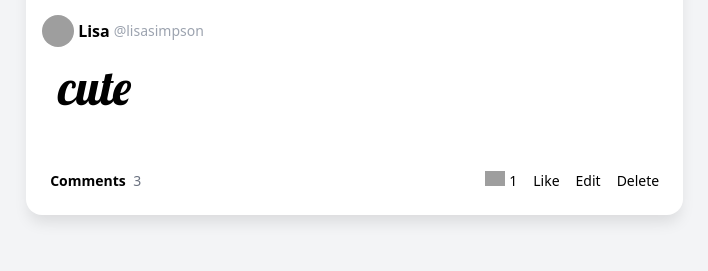
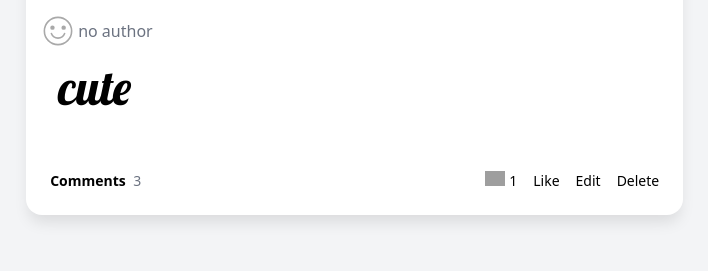
Before and after one commit to Hang8s/awesome_by_guide, a Django app: page / in a window 1280 px wide. Shown: the part 4930-5201 px from the top of the page, without its empty margins (80-788 px from the left). Run offline with Django 5.2, Linux system fonts and the light colour scheme; data comes from the database, SQL or seed files in the repository; both versions use the stored data as it was after the commit; some libraries are stand-ins or nearby versions; grey boxes are pictures that could not be loaded.

Commit message:
bug fixed 1

```diff
--- a/posts/models.py
+++ b/posts/models.py
@@ -1,4 +1,5 @@
 from django.db import models
+from django.contrib.auth.models import User
 import uuid
 
 # Create your models here.
@@ -7,6 +8,7 @@ class Post(models.Model):
     artist = models.CharField(max_length=500,null = True)
     url = models.URLField(max_length=500,null=True)
     image = models.URLField(max_length=500)
+    author = models.ForeignKey(User,on_delete=models.SET_NULL,null=True,related_name='posts')
     body = models.TextField()
     tags = models.ManyToManyField('Tag')
     created = models.DateTimeField(auto_now_add=True)
--- a/templates/posts/post.html
+++ b/templates/posts/post.html
@@ -1,3 +1,4 @@
+{% load static %}
 <article class="card">
     <div class="flex items-center justify-between px-4 h-14">
         <h3 class="text-start leading-5 mr-1">{{ post.title }}</h3>
@@ -7,17 +8,25 @@
         <a href="{% url 'post' post.id %}"><img class="w-full" src="{{ post.image }}"></a>
     </figure>
     <div class="p-4 pb-2">
+        {% if post.author %}
         <a class="flex items-center gap-1 mb-4" href="">
-            <img class="w-8 h-8 object-cover rounded-full" src="https://img.icons8.com/small/96/A9A9A9/happy.png">
-            <span class="font-bold hover:underline">Lisa</span>
-            <span class="text-sm text-gray-400">@lisasimpson</span>
+            <img class="w-8 h-8 object-cover rounded-full" src="{{ post.author.profile.avatar }}">
+            <span class="font-bold hover:underline">{{ post.author.profile.name }}</span>
+            <span class="text-sm text-gray-400">@{{ post.author.username }}</span>
         </a>
+        {% else %}
+        <div class="flex items-center gap-1 mb-4">
+            <img class="w-8 h-8 objects-cover rounded-full" src="{% static 'images/avatar_default.svg' %}">
+            <span class="text-gray-500">no author</span>
+        </div>
+        {% endif %}
         <p class="text-5xl mb-10 px-4 font1">{{ post.body }}</p>
         <div class="flex items-center gap-2 text-sm mb-5 flex-wrap">
             {% for tag in post.tags.all %}
                 <a href="{% url 'category' tag.slug %}" class="bg-gray-200 rounded-full px-3 py-1 hover:bg-gray-800 hover:text-white">{{ tag }}</a>
             {% endfor %}
         </div>
+
         <div class="flex items-center justify-between text-sm px-2">
             <a class="font-bold hover:underline" href="{% url 'post' post.id %}">
                 Comments
--- a/users/models.py
+++ b/users/models.py
@@ -1,5 +1,6 @@
 from django.db import models
 from django.contrib.auth.models import User
+from django.templatetags.static import static
 
 # Create your models here.
 class Profile(models.Model):
@@ -13,3 +14,19 @@ class Profile(models.Model):
 
     def __str__(self):
         return str(self.user)
+
+    @property
+    def avatar(self):
+        try:
+            avatar = self.image.url
+        except:
+            avatar = static('images/avatar_default.svg')
+        return avatar
+
+    @property
+    def name(self):
+        if self.realname:
+            name = self.realname
+        else:
+            name = self.user.username
+        return name
```
Also changed, not shown: db.sqlite3, posts/migrations/0006_post_author.py (added).
